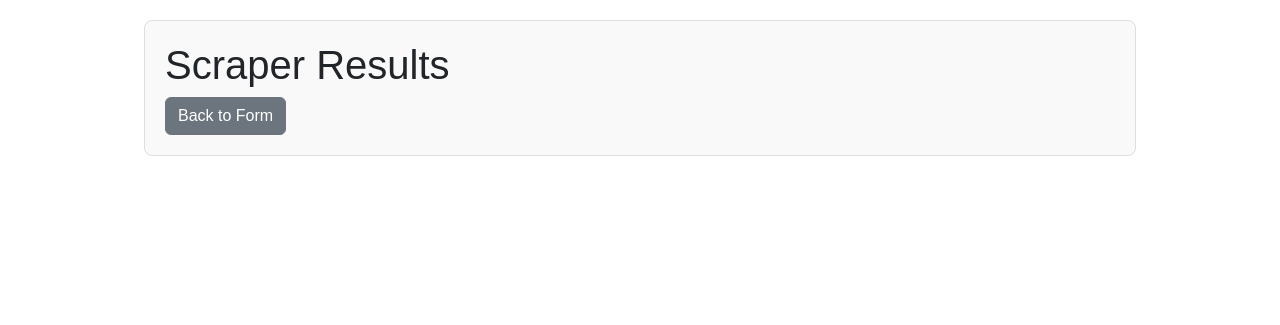
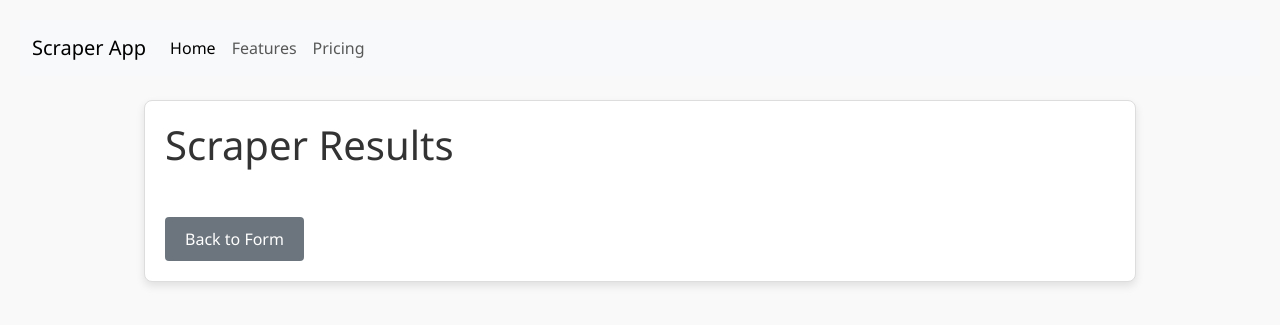
Before and after one commit to gilzero/project-playwright-tia, a FastAPI app: template app/templates/results.html in a window 1280 px wide. Shown: the top 325 px of the page. Run offline with FastAPI, Linux system fonts and the light colour scheme; the template is opened without the code that fills it, so the values that code supplies are empty.

Commit message:
Enhance UI/UX for index and results pages

```diff
--- a/app/static/css/styles.css
+++ b/app/static/css/styles.css
@@ -1,9 +1,18 @@
 /* app/static/css/styles.css */
+
+:root {
+    --primary-color: #007bff;
+    --secondary-color: #6c757d;
+    --background-color: #f9f9f9;
+    --text-color: #333;
+}
 
 /* Base Styles */
 body {
-    font-family: sans-serif;
+    font-family: 'Segoe UI', Tahoma, Geneva, Verdana, sans-serif;
     margin: 20px;
+    color: var(--text-color);
+    background-color: var(--background-color);
 }
 
 /* Layout */
@@ -13,7 +22,8 @@ body {
     padding: 20px;
     border: 1px solid #ddd;
     border-radius: 8px;
-    background-color: #f9f9f9;
+    background-color: #fff;
+    box-shadow: 0 4px 8px rgba(0, 0, 0, 0.1);
 }
 
 /* Form Styles */
@@ -54,5 +64,25 @@ body {
 }
 
 .table__header {
+    background-color: var(--primary-color);
+    color: #fff;
+}
+
+.table-striped tbody tr:nth-of-type(odd) {
     background-color: #f2f2f2;
 }
+
+/* Button Styles */
+.btn-secondary {
+    background-color: var(--secondary-color);
+    color: #fff;
+    border: none;
+    padding: 10px 20px;
+    border-radius: 4px;
+    text-decoration: none;
+    transition: background-color 0.3s ease;
+}
+
+.btn-secondary:hover {
+    background-color: #5a6268;
+}
--- a/app/templates/results.html
+++ b/app/templates/results.html
@@ -8,13 +8,38 @@
     <link rel="stylesheet" href="{{ url_for('static', path='/css/styles.css') }}">
 </head>
 <body>
+    <nav class="navbar navbar-expand-lg navbar-light bg-light mb-4">
+        <div class="container-fluid">
+            <a class="navbar-brand" href="#">Scraper App</a>
+            <button class="navbar-toggler" type="button" data-bs-toggle="collapse" data-bs-target="#navbarNav" aria-controls="navbarNav" aria-expanded="false" aria-label="Toggle navigation">
+                <span class="navbar-toggler-icon"></span>
+            </button>
+            <div class="collapse navbar-collapse" id="navbarNav">
+                <ul class="navbar-nav">
+                    <li class="nav-item">
+                        <a class="nav-link active" aria-current="page" href="#">Home</a>
+                    </li>
+                    <li class="nav-item">
+                        <a class="nav-link" href="#">Features</a>
+                    </li>
+                    <li class="nav-item">
+                        <a class="nav-link" href="#">Pricing</a>
+                    </li>
+                </ul>
+            </div>
+        </div>
+    </nav>
+
     <div class="container">
-        <h1>Scraper Results</h1>
+        <h1 class="mb-4">Scraper Results</h1>
 
         {% if message %}
-             <p>{{ message }}</p>
+            <div class="alert alert-warning" role="alert">
+                {{ message }}
+            </div>
         {% elif articles %}
-        <table class="table">
+        <div class="table-responsive">
+            <table class="table table-striped">
                 <thead>
                     <tr>
                         <th>Title</th>
@@ -36,9 +61,10 @@
                     {% endfor %}
                 </tbody>
             </table>
+        </div>
         {% endif %}
 
-        <a href="/" class="btn btn-secondary">Back to Form</a>
+        <a href="/" class="btn btn-secondary mt-4">Back to Form</a>
     </div>
     <script src="https://cdn.jsdelivr.net/npm/bootstrap@5.3.0/dist/js/bootstrap.bundle.min.js"></script>
 </body>
```
Also changed, not shown: app/models.py (+8 -9 lines), app/templates/index.html (+47 -13 lines). Lines whose indentation alone changed are shown as unchanged.
